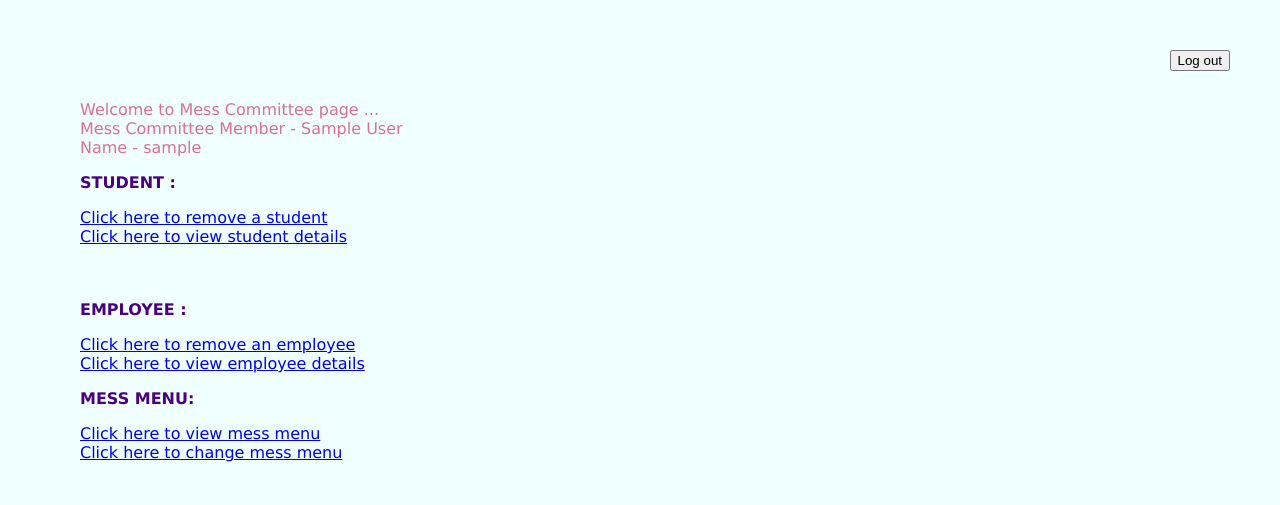
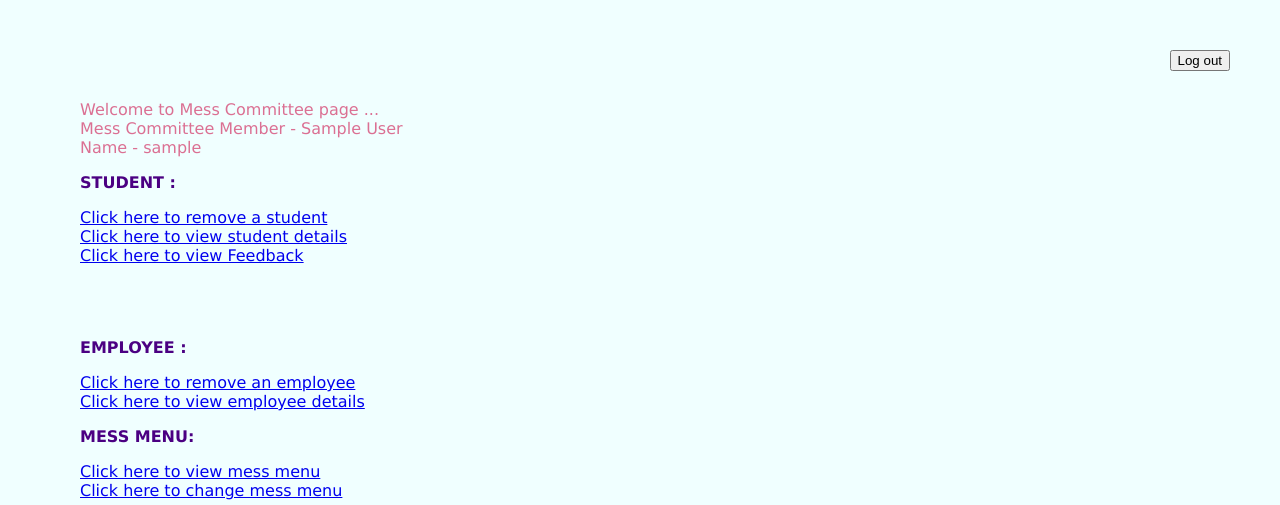
Before and after one commit to nayak044/mess-mate, a PHP site: page /admin.php in a window 1280 px wide. Shown: the top 505 px of the page. Run offline with PHP 8.4, Linux system fonts and the light colour scheme; the visitor is signed in with stand-in values (Sample User, id 1); a stand-in replaces the project's code that opens the database connection; some libraries are stand-ins or nearby versions.

Commit message:
feedback links activated

```diff
--- a/admin.php
+++ b/admin.php
@@ -63,7 +63,9 @@ if (!isset($_SESSION['sess_user']) || !isset($_SESSION['role']) || $_SESSION['ro
     ?>
     <h3>STUDENT :</h3>
     <a href="remove_stu.php">Click here to remove a student</a><br>
-    <a href="stu_details_table.php">Click here to view student details</a><br><br><br>
+    <a href="stu_details_table.php">Click here to view student details</a><br>
+    <a href="view_feedback.php">Click here to view Feedback</a><br>
+    <br><br><br>
     <h3>EMPLOYEE :</h3>
     <a href="remove_emp.php">Click here to remove an employee</a><br>
     <a href="emp_details_table.php">Click here to view employee details</a><br>
--- a/view_feedback.php
+++ b/view_feedback.php
@@ -65,7 +65,7 @@ if (!isset($_SESSION['sess_user']) || !isset($_SESSION['role']) || $_SESSION['ro
     <?php
     require_once 'config.php';
 
-    $con = mysqli_connect(DB_HOST, DB_USER, DB_PASS, DB_NAME)  or die(mysql_error());
+    $conn = mysqli_connect(DB_HOST, DB_USER, DB_PASS, DB_NAME)  or die(mysql_error());
     $query = mysqli_query($conn, "SELECT * FROM Feedback");
 
     if (mysqli_num_rows($query) > 0) {
```
